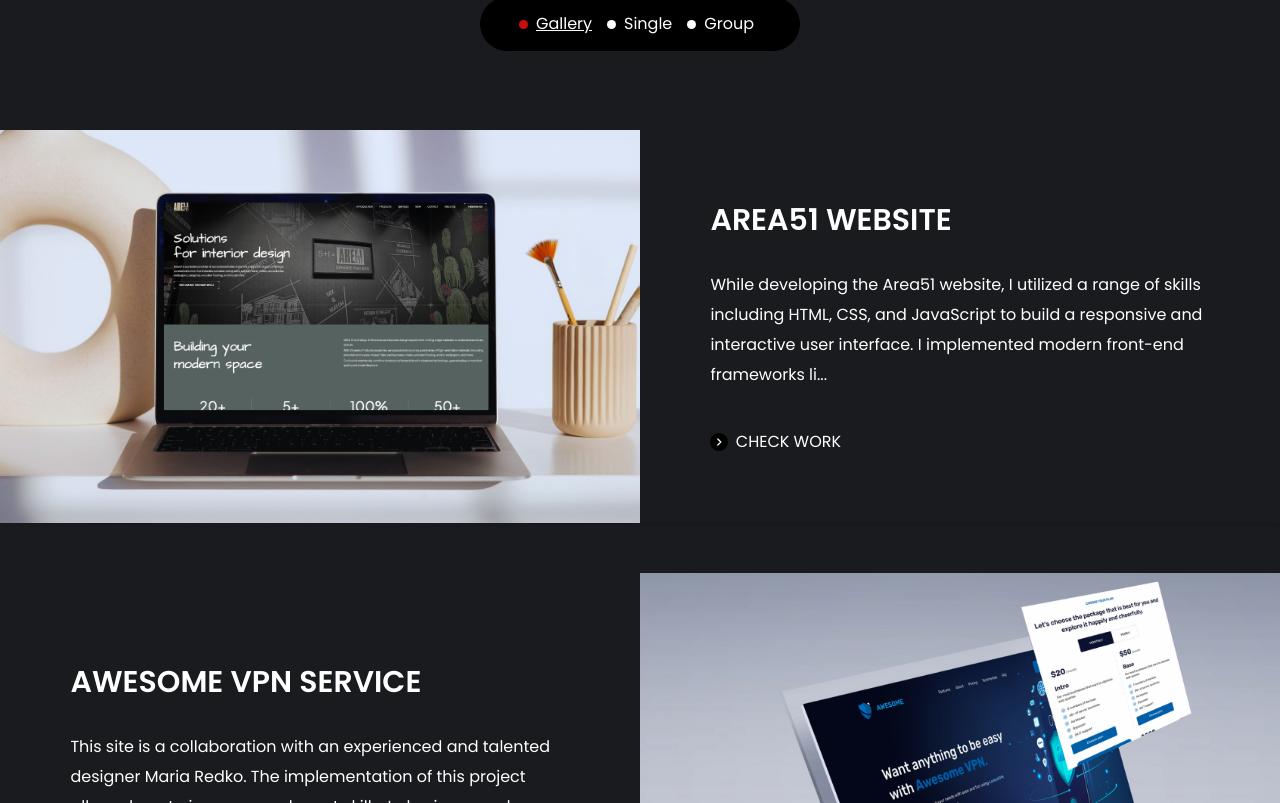
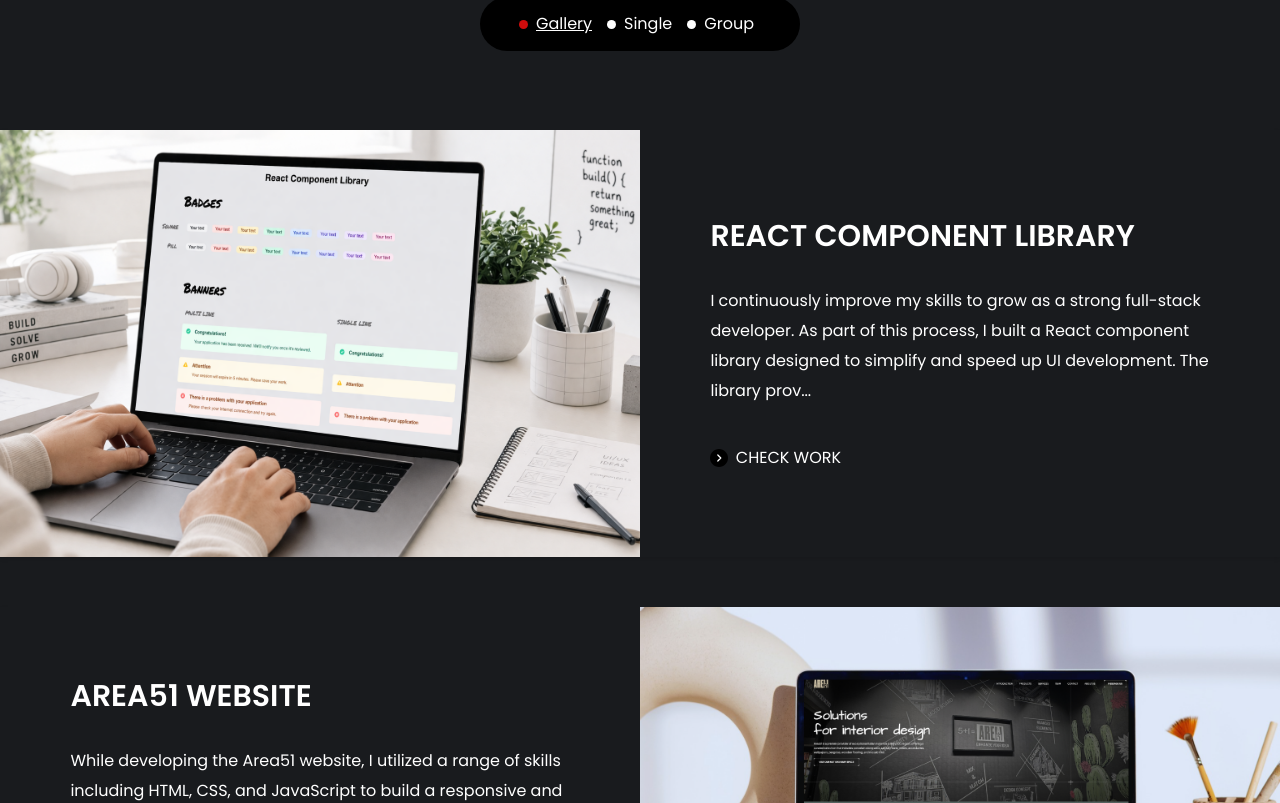
Before and after one commit to Alon4ic/case, a Next.js app: page / in a window 1280 px wide. Shown: the part 1037-1840 px from the top of the page. Built offline with nearby package versions, Linux system fonts and the light colour scheme; no server answers.

Commit message:
Adding a new project

```diff
--- a/next.config.ts
+++ b/next.config.ts
@@ -1,6 +1,6 @@
 /** @type {import('next').NextConfig} */
 module.exports = {
-    output: 'export',
-    reactStrictMode: true,
-    images: { unoptimized: true },
+  output: "export",
+  reactStrictMode: true,
+  images: { unoptimized: true },
 };
--- a/src/constans/index.ts
+++ b/src/constans/index.ts
@@ -99,6 +99,16 @@ export const skillsIcons = [
 export const portfolioItems: PortfolioItem[] = [
   {
     id: "Single",
+    linkImg: "https://react-ui-component-library-gilt.vercel.app/",
+    imgSrc: "/images/library.png",
+    title: "React Component Library",
+    description:
+      "I continuously improve my skills to grow as a strong full-stack developer. As part of this process, I built a React component library designed to simplify and speed up UI development. The library provides reusable UI elements that can be easily copied and integrated into any project.Users can interact directly with components inside the library, customize text content, and obtain ready-to-use code. Each component supports flexible styling options, allowing developers to either apply built-in styles or integrate them into their own styling system.While working on this project, I significantly improved my understanding of React performance optimization and gained deeper experience with hooks and component architecture.",
+    link: "https://react-ui-component-library-gilt.vercel.app/",
+    iconSrc: "/images/arrow-right.svg",
+  },
+  {
+    id: "Single",
     linkImg: "https://www.area51dxb.com/",
     imgSrc: "/images/scrin0.png",
     title: "Area51 Website",
```
Also changed, not shown: public/images/library.png (added), 1 other file (tests, documents, lock files or other folders).
